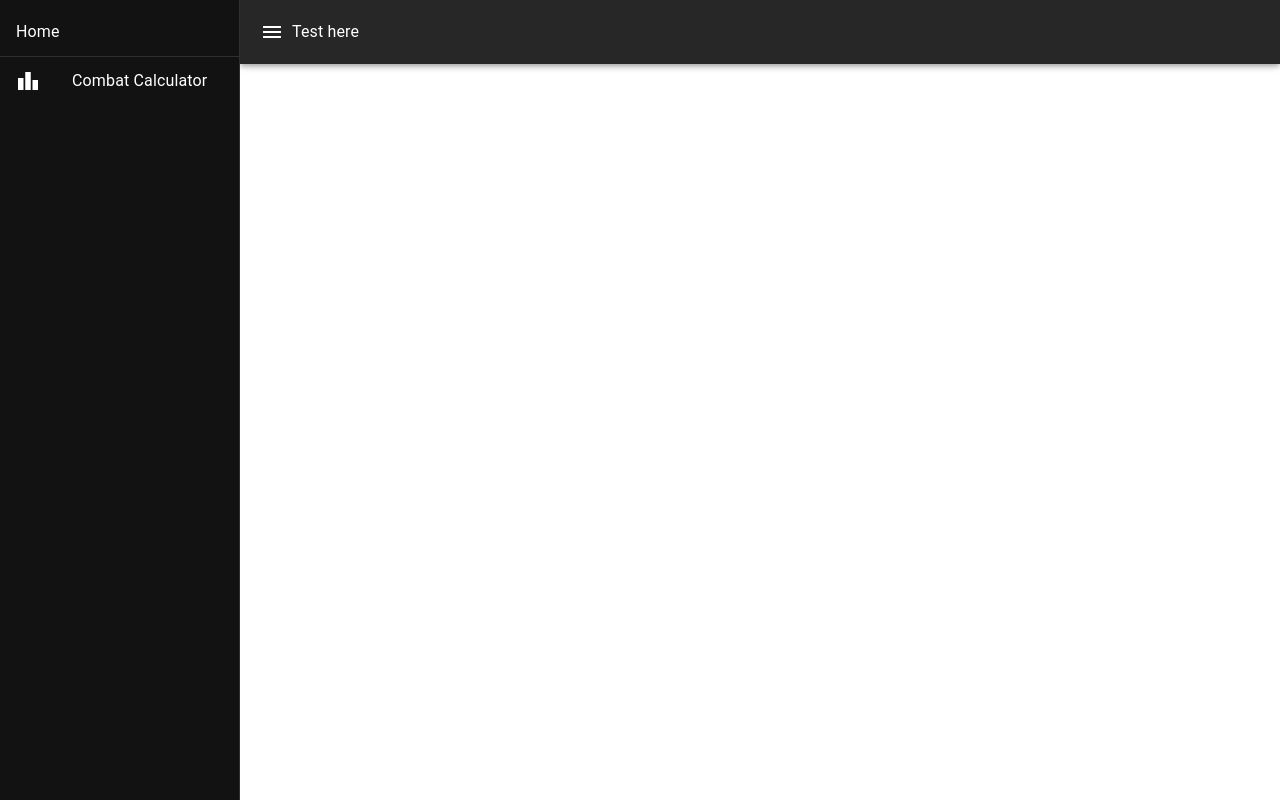
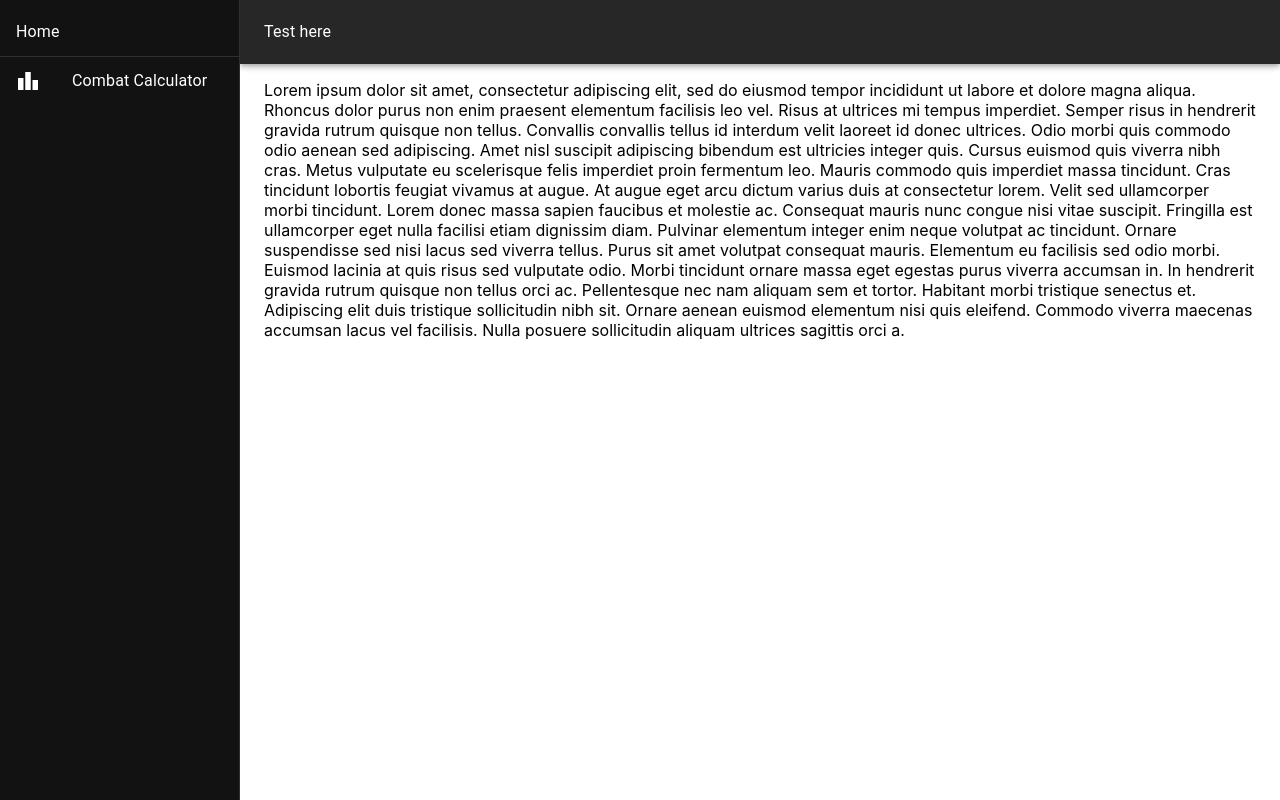
Before and after one commit to J-Haynes/osrs-tools, a React (Create React App) app: page / in a window 1280 px wide. Built offline with nearby package versions, Linux system fonts and the light colour scheme.

Commit message:
content now displays correctly

```diff
--- a/src/App.tsx
+++ b/src/App.tsx
@@ -1,24 +1,58 @@
 import React, { useState, useEffect } from 'react'
 import MenuIcon from '@mui/icons-material/Menu'
 import './App.css'
-
 import Nav from './components/Nav'
 
-import { ThemeOptions } from '@mui/material/styles'
 import { ThemeProvider } from '@emotion/react'
-
 import { createTheme } from '@mui/material/styles'
 import { themeOptions } from './themeSettings'
-import { Box, useMediaQuery } from '@mui/material'
+import { Box, Typography } from '@mui/material'
 
 const theme = createTheme(themeOptions)
+
+const drawerWidth = 240
 
 function App() {
   return (
     <>
       <ThemeProvider theme={theme}>
-        <Box sx={{ display: 'flex' }}>
+        <Box display={'flex'}>
           <Nav />
+          <Box
+            component="main"
+            sx={{
+              flexGrow: 1,
+              p: 3,
+              pt: 10,
+              width: { sm: `calc(100% - ${drawerWidth}px)` },
+            }}
+          >
+            Lorem ipsum dolor sit amet, consectetur adipiscing elit, sed do
+            eiusmod tempor incididunt ut labore et dolore magna aliqua. Rhoncus
+            dolor purus non enim praesent elementum facilisis leo vel. Risus at
+            ultrices mi tempus imperdiet. Semper risus in hendrerit gravida
+            rutrum quisque non tellus. Convallis convallis tellus id interdum
+            velit laoreet id donec ultrices. Odio morbi quis commodo odio aenean
+            sed adipiscing. Amet nisl suscipit adipiscing bibendum est ultricies
+            integer quis. Cursus euismod quis viverra nibh cras. Metus vulputate
+            eu scelerisque felis imperdiet proin fermentum leo. Mauris commodo
+            quis imperdiet massa tincidunt. Cras tincidunt lobortis feugiat
+            vivamus at augue. At augue eget arcu dictum varius duis at
+            consectetur lorem. Velit sed ullamcorper morbi tincidunt. Lorem
+            donec massa sapien faucibus et molestie ac. Consequat mauris nunc
+            congue nisi vitae suscipit. Fringilla est ullamcorper eget nulla
+            facilisi etiam dignissim diam. Pulvinar elementum integer enim neque
+            volutpat ac tincidunt. Ornare suspendisse sed nisi lacus sed viverra
+            tellus. Purus sit amet volutpat consequat mauris. Elementum eu
+            facilisis sed odio morbi. Euismod lacinia at quis risus sed
+            vulputate odio. Morbi tincidunt ornare massa eget egestas purus
+            viverra accumsan in. In hendrerit gravida rutrum quisque non tellus
+            orci ac. Pellentesque nec nam aliquam sem et tortor. Habitant morbi
+            tristique senectus et. Adipiscing elit duis tristique sollicitudin
+            nibh sit. Ornare aenean euismod elementum nisi quis eleifend.
+            Commodo viverra maecenas accumsan lacus vel facilisis. Nulla posuere
+            sollicitudin aliquam ultrices sagittis orci a.
+          </Box>
         </Box>
       </ThemeProvider>
     </>
--- a/src/components/Nav.tsx
+++ b/src/components/Nav.tsx
@@ -4,7 +4,7 @@ import List from '@mui/material/List'
 import ListItem from '@mui/material/ListItem'
 import ListItemText from '@mui/material/ListItemText'
 import MenuIcon from '@mui/icons-material/Menu'
-import { Typography } from '@mui/material'
+import { Box, Typography } from '@mui/material'
 
 import { styled } from '@mui/system'
 import {
@@ -58,6 +58,7 @@ export default function Nav() {
             color="inherit"
             aria-label="menu"
             onClick={handleDrawerToggle}
+            sx={{ mr: 2, display: { sm: 'none' } }}
           >
             <MenuIcon />
           </IconButton>
@@ -66,6 +67,11 @@ export default function Nav() {
           </Typography>
         </Toolbar>
       </AppBar>
+      <Box
+        component="nav"
+        sx={{ width: { sm: drawerWidth }, flexShrink: { sm: 0 } }}
+        aria-label="mailbox folders"
+      >
         <Drawer
           // container={container}
           variant="temporary"
@@ -76,7 +82,10 @@ export default function Nav() {
           }}
           sx={{
             display: { xs: 'block', sm: 'none' },
-          '& .MuiDrawer-paper': { boxSizing: 'border-box', width: drawerWidth },
+            '& .MuiDrawer-paper': {
+              boxSizing: 'border-box',
+              width: drawerWidth,
+            },
           }}
         >
           {drawer}
@@ -85,12 +94,16 @@ export default function Nav() {
           variant="permanent"
           sx={{
             display: { xs: 'none', sm: 'block' },
-          '& .MuiDrawer-paper': { boxSizing: 'border-box', width: drawerWidth },
+            '& .MuiDrawer-paper': {
+              boxSizing: 'border-box',
+              width: drawerWidth,
+            },
           }}
           open
         >
           {drawer}
         </Drawer>
+      </Box>
     </>
   )
 }
```
Lines whose indentation alone changed are shown as unchanged.
